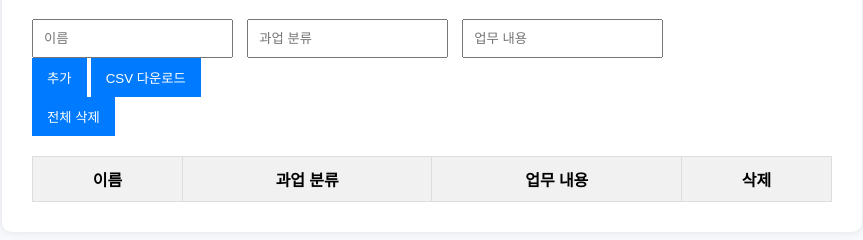
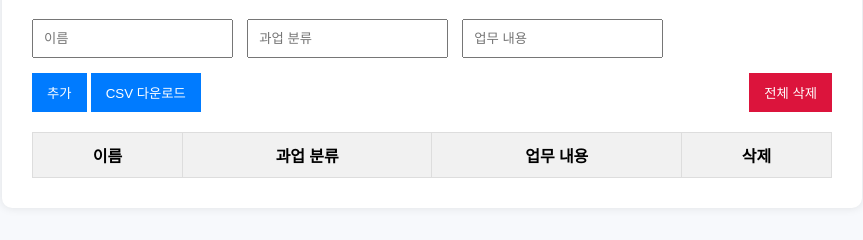
Before and after one commit to qooowoo/report, a website: page public/index.html in a window 1280 px wide. Shown: the part 128-368 px from the top of the page, without its empty margins (208-1071 px from the left). Drawn offline with Linux system fonts and the light colour scheme.

Commit message:
Update style.css

```diff
--- a/public/style.css
+++ b/public/style.css
@@ -49,3 +49,22 @@ th, td {
 th {
   background-color: #f1f1f1;
 }
+
+.button-group {
+  margin-top: 15px;
+  display: flex;
+  justify-content: space-between;
+  align-items: center;
+}
+
+.delete-all-button {
+  background-color: crimson;
+  color: white;
+  padding: 10px 15px;
+  border: none;
+  cursor: pointer;
+}
+
+.delete-all-button:hover {
+  background-color: darkred;
+}
```
